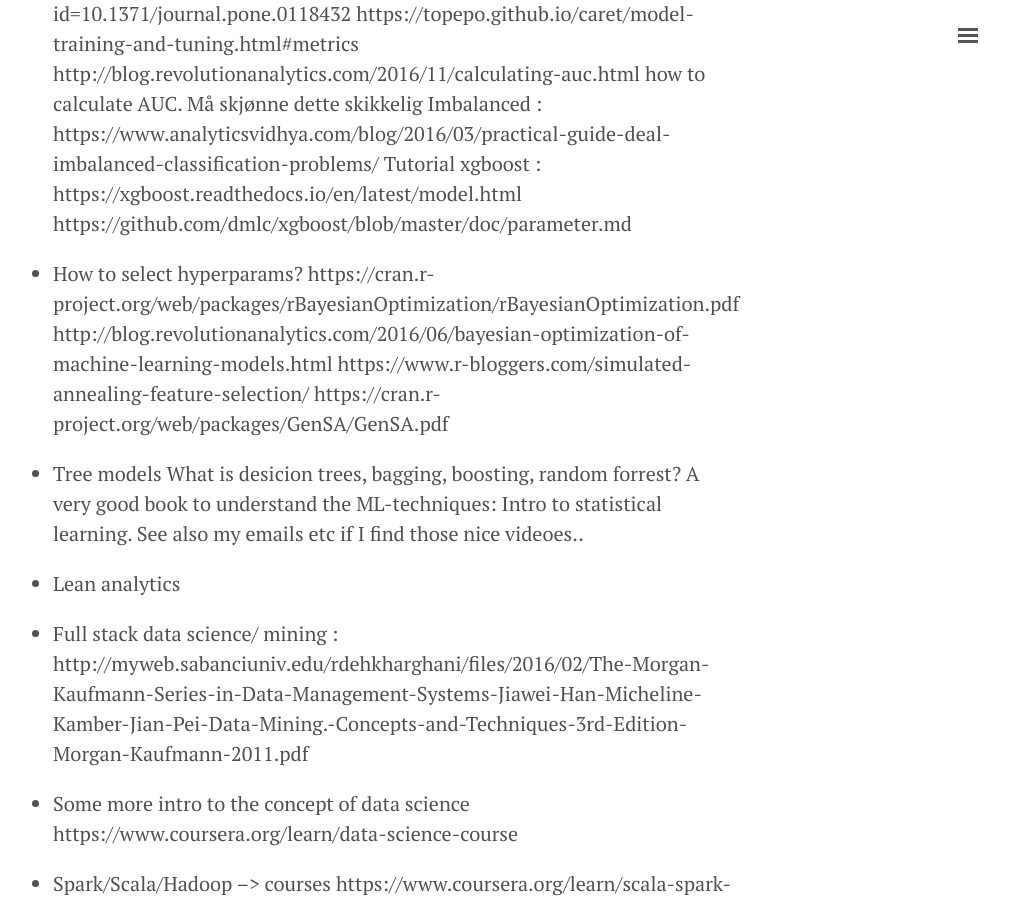
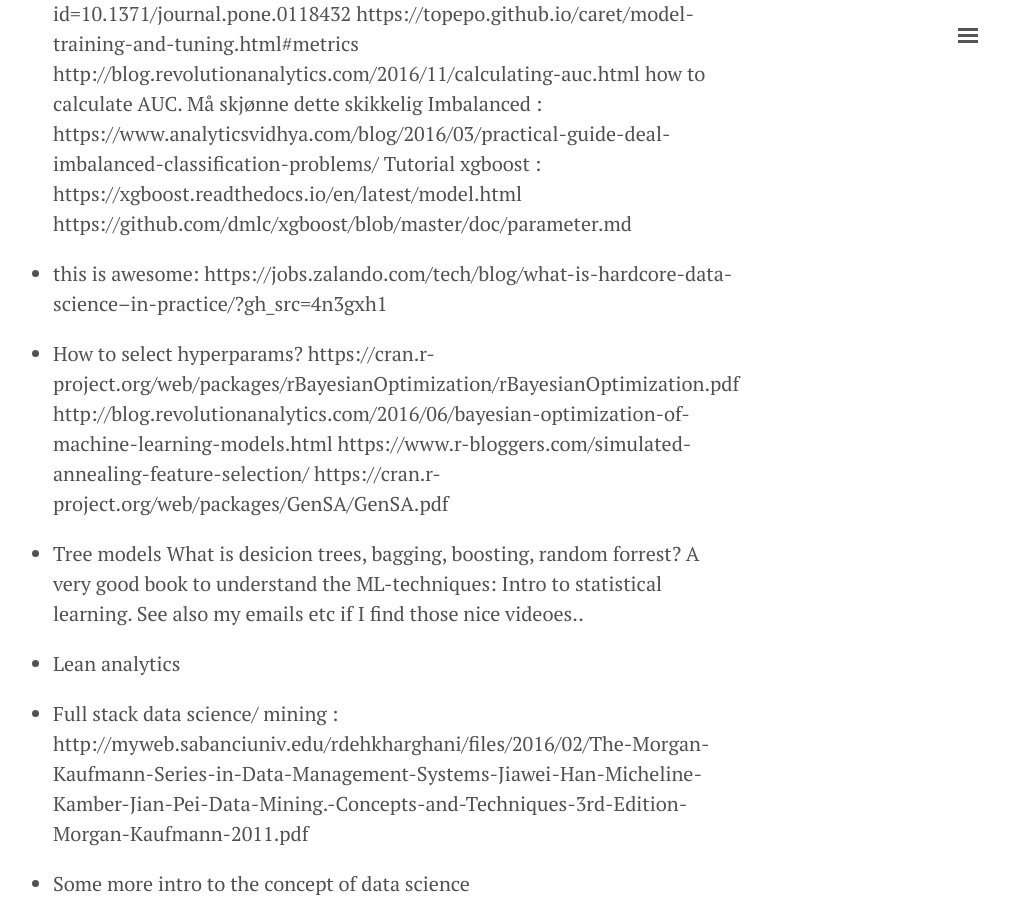
Before and after one commit to herman-hellenes/herman-hellenes.github.io, a Jekyll site: the page built from undone_posts/2017-08-18-Temp-resources.md, in a window 1280 px wide and 900 px high, scrolled down 413 px. Shown: the whole window, without its empty margins (267-1276 px from the left). Built offline with Jekyll 4.4.1, drawn with Linux system fonts in a browser that asks for light colours; nearby versions of some CDN libraries; our own code applies the rules of GitHub Pages for plain Markdown files.

Commit message:
Update 2017-08-18-Temp-resources.md

```diff
--- a/undone_posts/2017-08-18-Temp-resources.md
+++ b/undone_posts/2017-08-18-Temp-resources.md
@@ -13,7 +13,7 @@
 Tutorial xgboost : https://xgboost.readthedocs.io/en/latest/model.html
 https://github.com/dmlc/xgboost/blob/master/doc/parameter.md
 
-
+* this is awesome: https://jobs.zalando.com/tech/blog/what-is-hardcore-data-science--in-practice/?gh_src=4n3gxh1
 
 * How to select hyperparams?
 https://cran.r-project.org/web/packages/rBayesianOptimization/rBayesianOptimization.pdf
```
